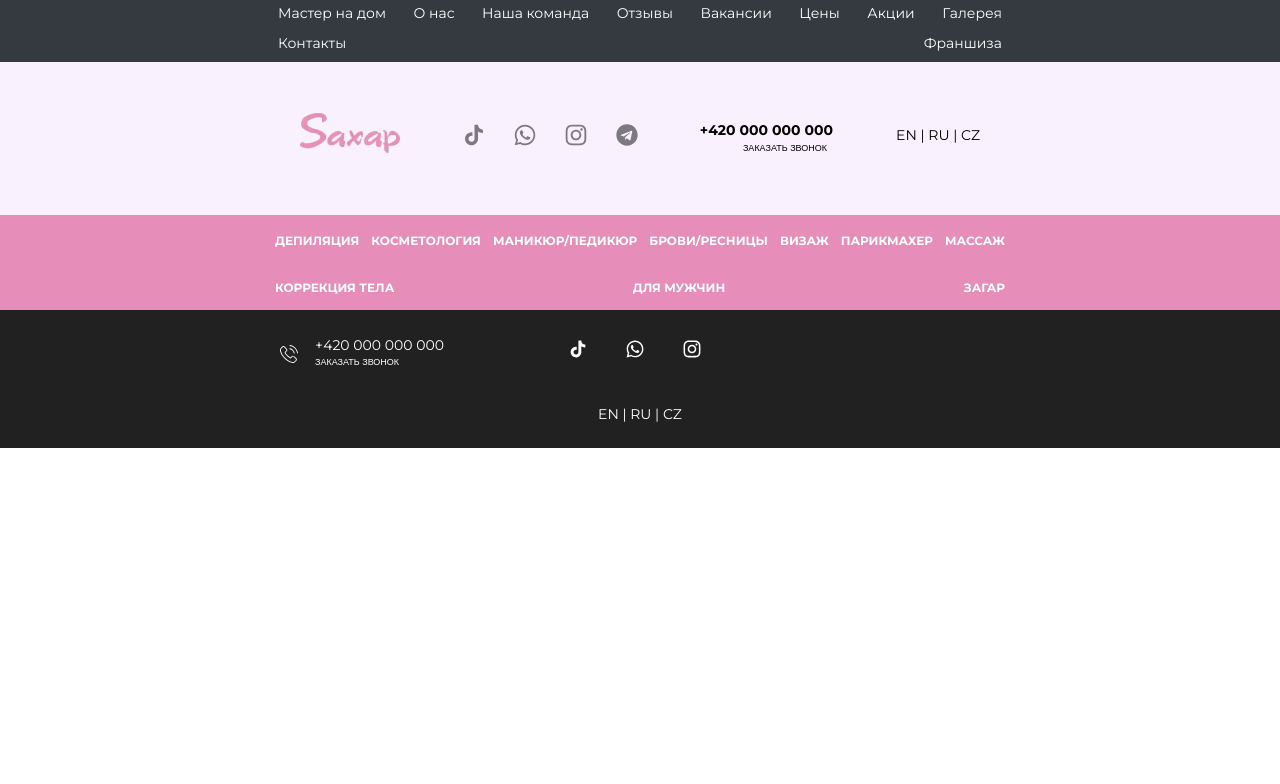
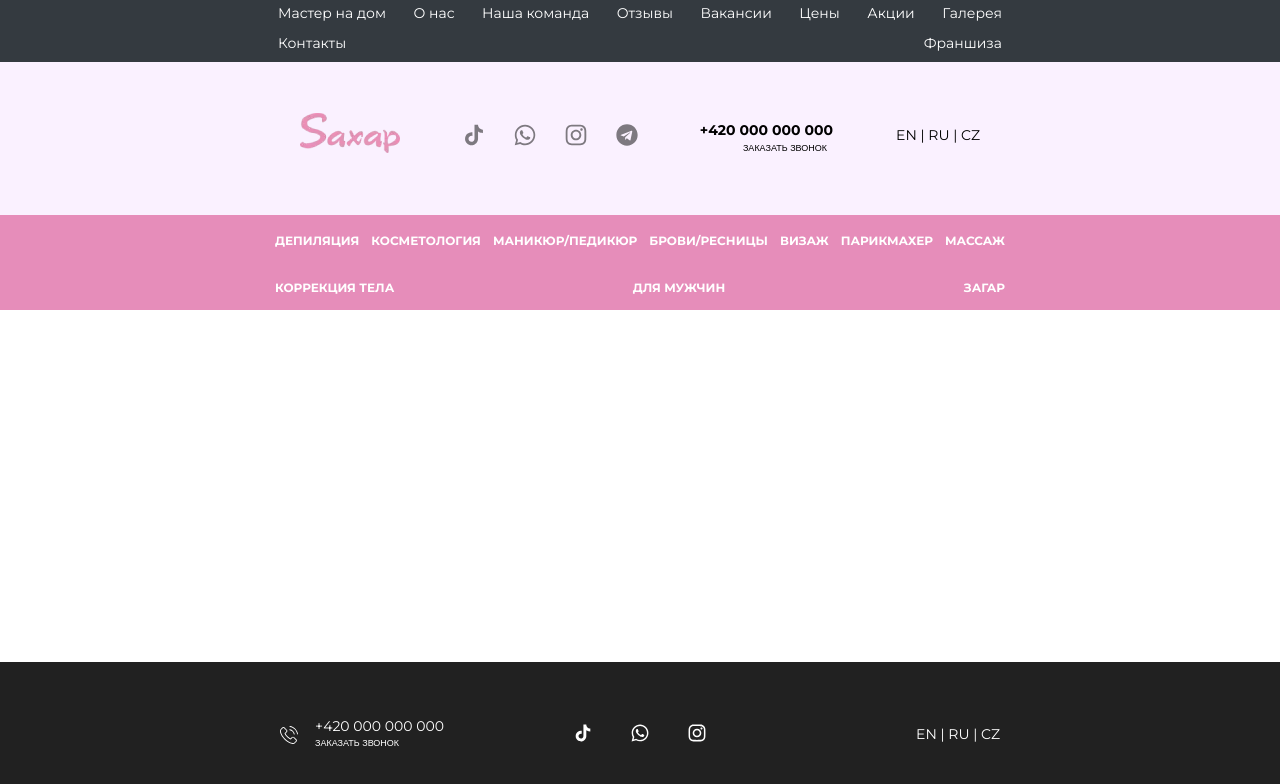
Before and after one commit to larry6767/beauty-saloon, a Next.js app: page / in a window 1280 px wide. Shown: the top 784 px of the page. Built offline with nearby package versions, Linux system fonts and the light colour scheme; what emotion-normalize would draw is missing.

Commit message:
add RootWrapper

```diff
--- a/src/app/layout.tsx
+++ b/src/app/layout.tsx
@@ -1,4 +1,7 @@
+import { Footer } from '@/layouts/Footer'
 import { Header } from '@/layouts/Header'
+import { PageContent } from '@/layouts/PageContent'
+import { RootWrapper } from '@/layouts/RootWrapper'
 import { Montserrat } from '@next/font/google'
 // local libs
 import { globalStyles } from 'src/theme'
@@ -21,10 +24,11 @@ export default function RootLayout({
       <Head />
       {globalStyles}
       <body>
-        <main>
+        <RootWrapper>
           <Header />
-        </main>
-        {children}
+          <PageContent>{children}</PageContent>
+          <Footer />
+        </RootWrapper>
       </body>
     </html>
   )
--- a/src/app/page.tsx
+++ b/src/app/page.tsx
@@ -1,9 +1,3 @@
-import { Footer } from '@/layouts/Footer'
-
 export default function Home() {
-  return (
-    <>
-      <Footer />
-    </>
-  )
+  return <div></div>
 }
--- a/src/layouts/Footer/Footer.tsx
+++ b/src/layouts/Footer/Footer.tsx
@@ -8,7 +8,7 @@ import * as whatsappLogo from 'assets/headerIcons/whatsappLogo.svg'
 import * as instagramLogo from 'assets/headerIcons/instagramLogo.svg'
 import { Link } from '@/components/generic'
 import {
-  ContactsList,
+  // ContactsList,
   ContactBlock,
   TelephoneIcon,
   IconList,
@@ -16,7 +16,7 @@ import {
   LanguageBlock,
   LogoIcon,
   FooterContainer,
-  FooterBlock,
+  FooterWrapper,
   ContactBlockContainer,
 } from './styles'
 import { theme } from '@/theme/theme'
@@ -30,16 +30,10 @@ export const Footer = () => {
 
   return (
     <FooterContainer>
-      <FooterBlock>
-        <ContactsList>
+      <FooterWrapper>
         <ContactBlockContainer>
           <TelephoneIcon>
-              <Image
-                src={telephoneIcon}
-                width={18}
-                height={18}
-                alt="Telephone"
-              />
+            <Image src={telephoneIcon} width={18} height={18} alt="Telephone" />
           </TelephoneIcon>
           <ContactBlock>
             <Number href="tel:+420000000000">+420 000 000 000</Number>
@@ -60,9 +54,8 @@ export const Footer = () => {
             </LogoIcon>
           ))}
         </IconList>
-        </ContactsList>
         <LanguageBlock>EN | RU | CZ</LanguageBlock>
-      </FooterBlock>
+      </FooterWrapper>
     </FooterContainer>
   )
 }
--- a/src/layouts/Footer/styles.ts
+++ b/src/layouts/Footer/styles.ts
@@ -17,52 +17,36 @@ export const FooterContainer = styled.div`
   }
 `
 
-export const FooterBlock = styled.div`
+export const FooterWrapper = styled.div`
   display: flex;
   justify-content: space-around;
   align-items: center;
   flex-direction: column;
 
   ${media.tablet} {
+    width: 740px;
     justify-content: space-between;
-    width: 740px;
+    flex-direction: row;
   }
   ${media.laptopL} {
     width: 1110px;
-    flex-direction: row;
-  }
-`
-
-export const ContactsList = styled.div`
-  display: flex;
-  flex-direction: column-reverse;
-  align-items: center;
-
-  ${media.tablet} {
-    width: 740px;
-    height: 60px;
-    justify-content: start;
-    align-items: center;
-    flex-direction: row;
-  }
-  ${media.laptopL} {
-    width: 440px;
-    justify-content: space-between;
   }
 `
 
 export const ContactBlockContainer = styled.div`
-  height: 30px;
   display: flex;
   align-items: stretch;
-  padding-top: 30px;
+  padding-top: 10px;
 
   ${media.tablet} {
+    height: 30px;
+    width: 285px;
     align-items: center;
-    padding-top: 0;
+    padding-top: 20px;
   }
   ${media.laptopL} {
-    height: 100px;
+    height: 90px;
+    padding-top: 10px;
   }
 `
 
@@ -105,7 +89,6 @@ export const TelephoneIcon = styled.div`
 export const Number = styled.a`
   text-decoration: none;
   color: ${theme.colors.textPrimary};
-  font-weight: 400;
   font-size: ${theme.fontSize.numbers};
   margin-bottom: 0;
   transition: color 0.4s ease-in-out;
@@ -124,12 +107,11 @@ export const IconList = styled.div`
   ${media.tablet} {
     width: 170px;
     height: 80px;
-    align-items: flex-start;
-    padding: 20px 0;
+    align-items: center;
+    padding-top: 10px;
   }
   ${media.laptopL} {
     align-items: center;
-    padding-top: 30px;
   }
 `
 
@@ -142,11 +124,17 @@ export const LogoIcon = styled.a`
 `
 
 export const LanguageBlock = styled.p`
-  height: 10px;
+  height: 15px;
   font-size: ${theme.fontSize.numbers};
   color: ${theme.colors.textPrimary};
 
   ${media.tablet} {
-    padding: 0 20px;
+    width: 285px;
+    height: 25px;
+    text-align: end;
+    align-items: center;
+    padding: 5px 10px;
+  }
+  ${media.laptopL} {
   }
 `
--- /dev/null
+++ b/src/layouts/PageContent/PageContent.tsx
@@ -0,0 +1,7 @@
+'use client'
+import React from 'react'
+import { PageContentContainer } from './styles'
+
+export const PageContent = ({ children }: { children: React.ReactNode }) => {
+  return <PageContentContainer>{children}</PageContentContainer>
+}
--- /dev/null
+++ b/src/layouts/PageContent/index.ts
@@ -0,0 +1 @@
+export { PageContent } from './PageContent'
--- /dev/null
+++ b/src/layouts/PageContent/styles.ts
@@ -0,0 +1,5 @@
+import styled from '@emotion/styled'
+
+export const PageContentContainer = styled.div`
+  flex: 1 1 auto;
+`
--- /dev/null
+++ b/src/layouts/RootWrapper/RootWrapper.tsx
@@ -0,0 +1,7 @@
+'use client'
+import React from 'react'
+import { Container } from './styles'
+
+export const RootWrapper = ({ children }: { children: React.ReactNode }) => {
+  return <Container>{children}</Container>
+}
--- /dev/null
+++ b/src/layouts/RootWrapper/index.ts
@@ -0,0 +1 @@
+export { RootWrapper } from './RootWrapper'
--- /dev/null
+++ b/src/layouts/RootWrapper/styles.ts
@@ -0,0 +1,7 @@
+import styled from '@emotion/styled'
+
+export const Container = styled.div`
+  min-height: 100%;
+  display: flex;
+  flex-direction: column;
+`
--- a/src/theme/global-styles.tsx
+++ b/src/theme/global-styles.tsx
@@ -10,22 +10,13 @@ export const globalStyles = (
 
       html,
       body {
+        height: 100vh;
         padding: 0;
         margin: 0;
         background: white;
-        min-height: 100vh;
-        /* font-family: 'Montserrat', sans-serif; */
         line-height: 1.5;
         scroll-behavior: smooth;
       }
-
-      /* html,
-      body,
-      button,
-      input,
-      textarea {
-        font-family: 'Montserrat', sans-serif;
-      } */
 
       * {
         box-sizing: border-box;
```
Lines whose indentation alone changed are shown as unchanged.
